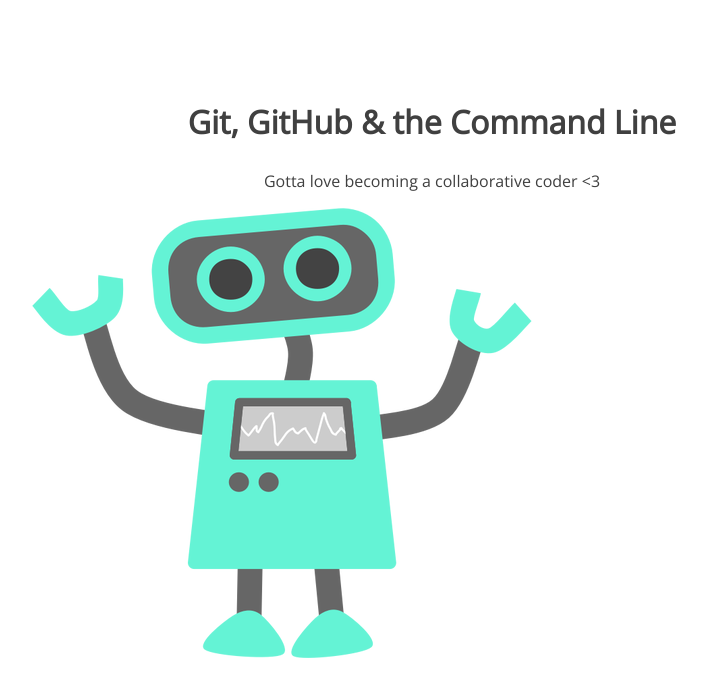
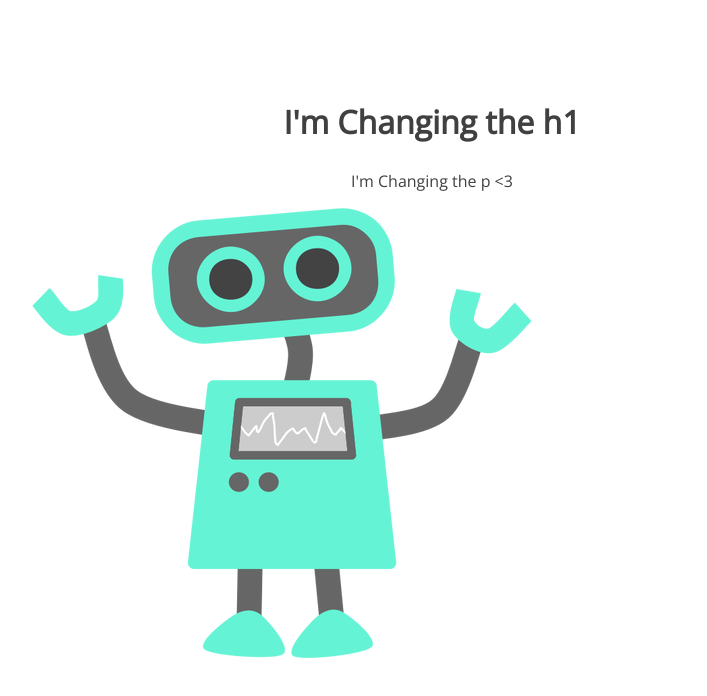
Before and after one commit to Vionnesha/105-project, a plain HTML site: page index.html in a window 1280 px wide. Shown: the whole page, without its empty margins (208-915 px from the left). Drawn offline with nearby package versions, Linux system fonts and the light colour scheme.

Commit message:
i changed something

```diff
--- a/index.html
+++ b/index.html
@@ -8,8 +8,8 @@
 </head>
 <body>
 	<section>
-		<h1>Git, GitHub & the Command Line</h1>
-		<p>Gotta love becoming a collaborative coder <3</p>
+		<h1>I'm Changing the h1</h1>
+		<p>I'm Changing the p <3</p>
 		<img src="img/happy-blue-robot.png">
 	</section>
 </body>
```
